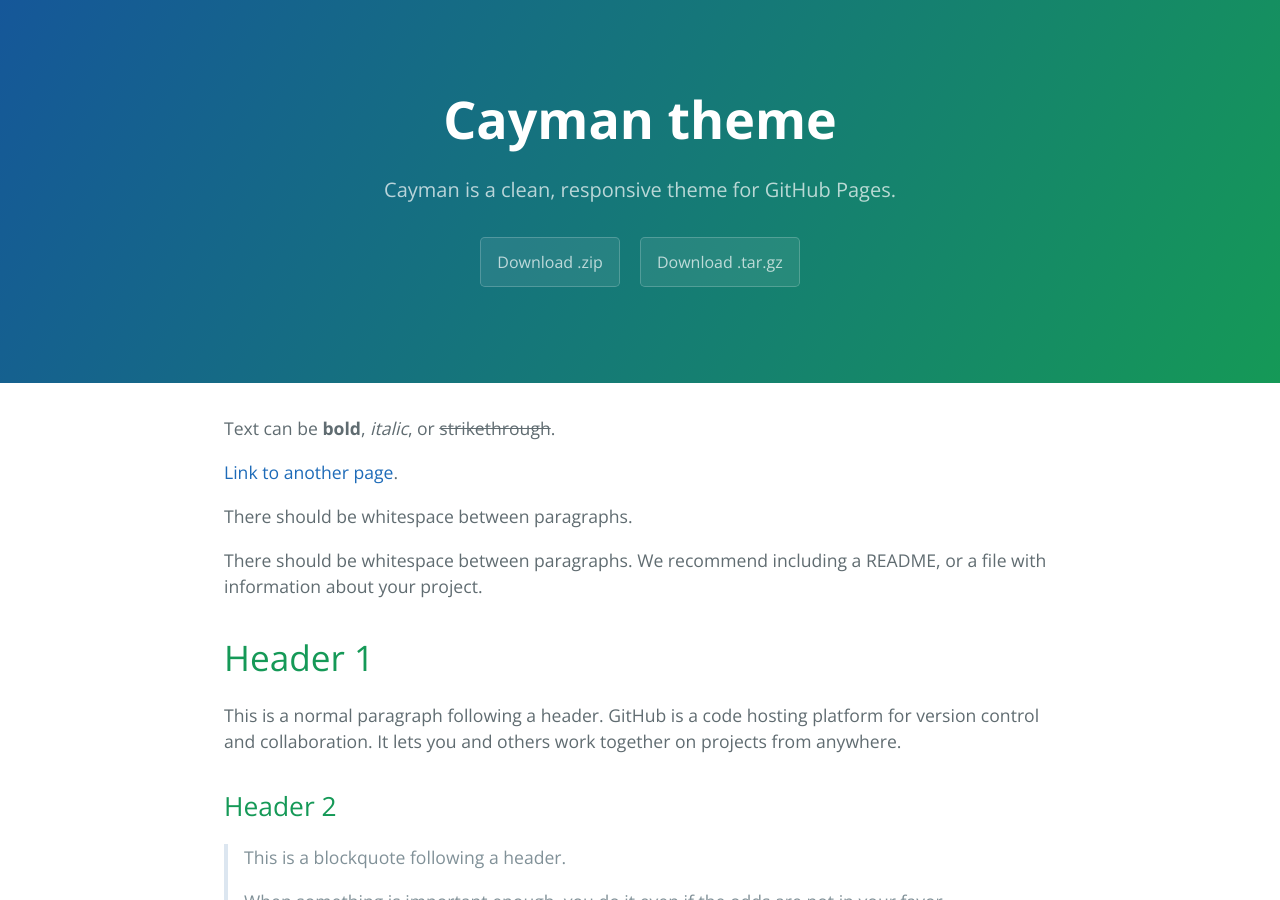
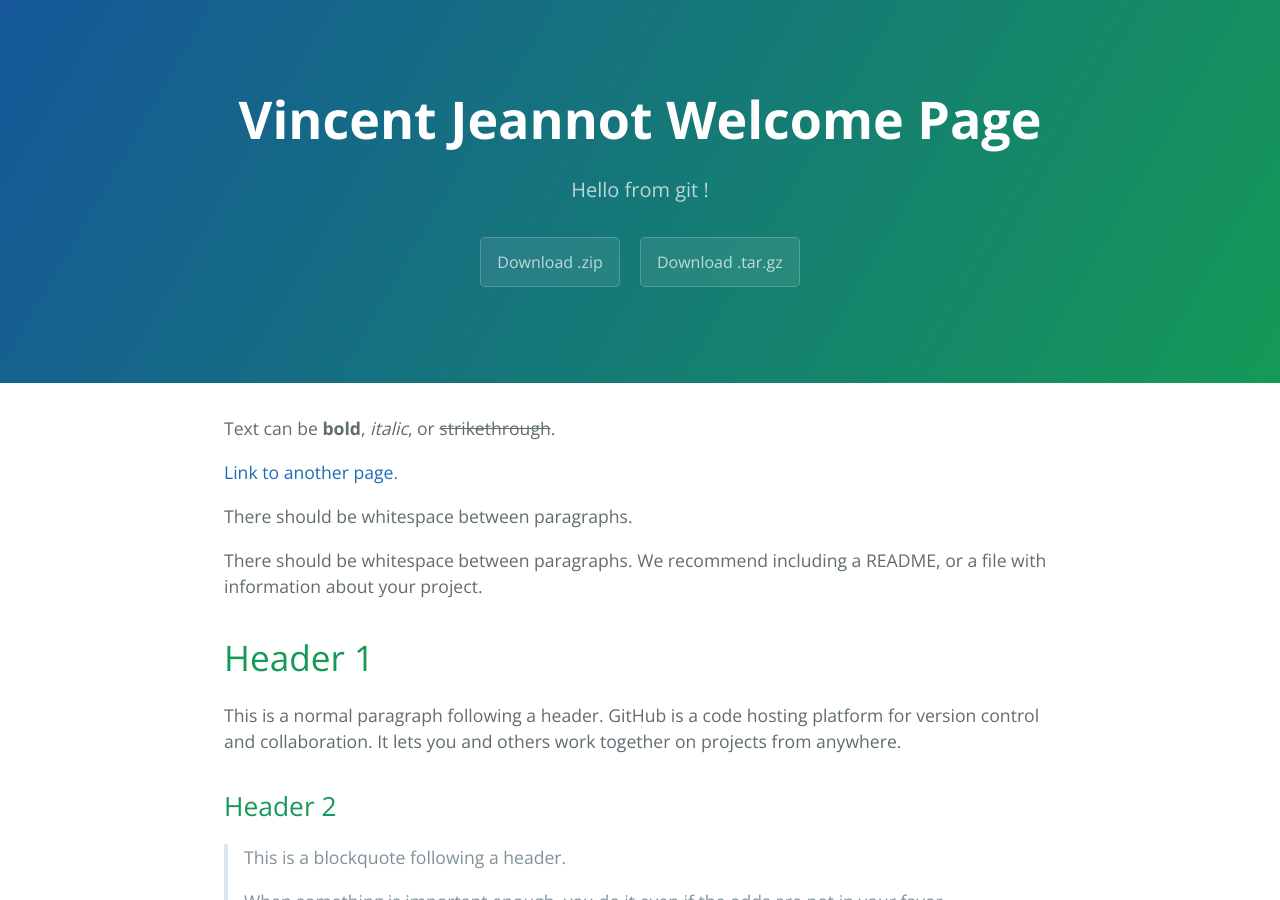
Before and after one commit to vincent-jeannot/vincent-jeannot.github.io, a Jekyll site: the page built from index.md, in a window 1280 px wide and 900 px high. Built offline with Jekyll 4.4.1, drawn with Linux system fonts in a browser that asks for light colours.

Commit message:
config change

```diff
--- a/_config.yml
+++ b/_config.yml
@@ -1,5 +1,5 @@
-title: Cayman theme
-description: Cayman is a clean, responsive theme for GitHub Pages.
+title: Vincent Jeannot Welcome Page
+description: Hello from git !
 show_downloads: true
 google_analytics:
 theme: jekyll-theme-cayman
```
